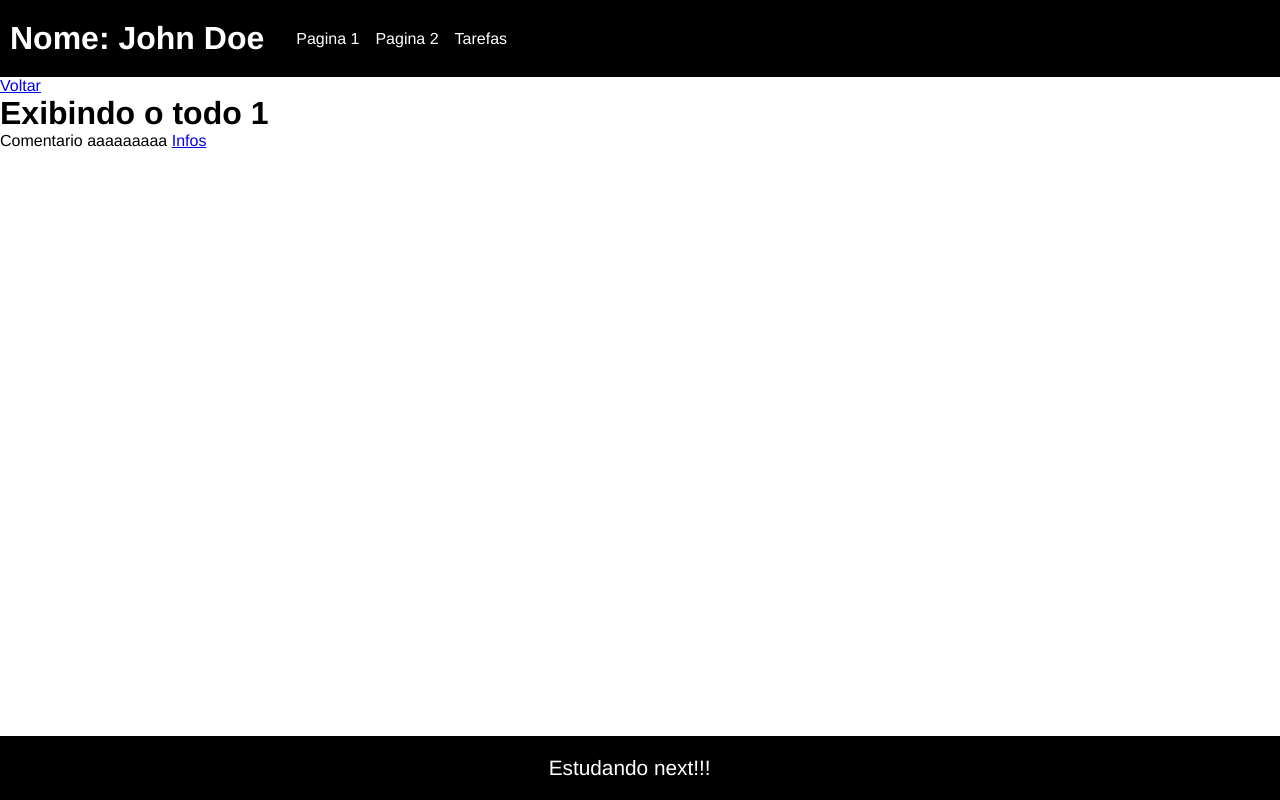
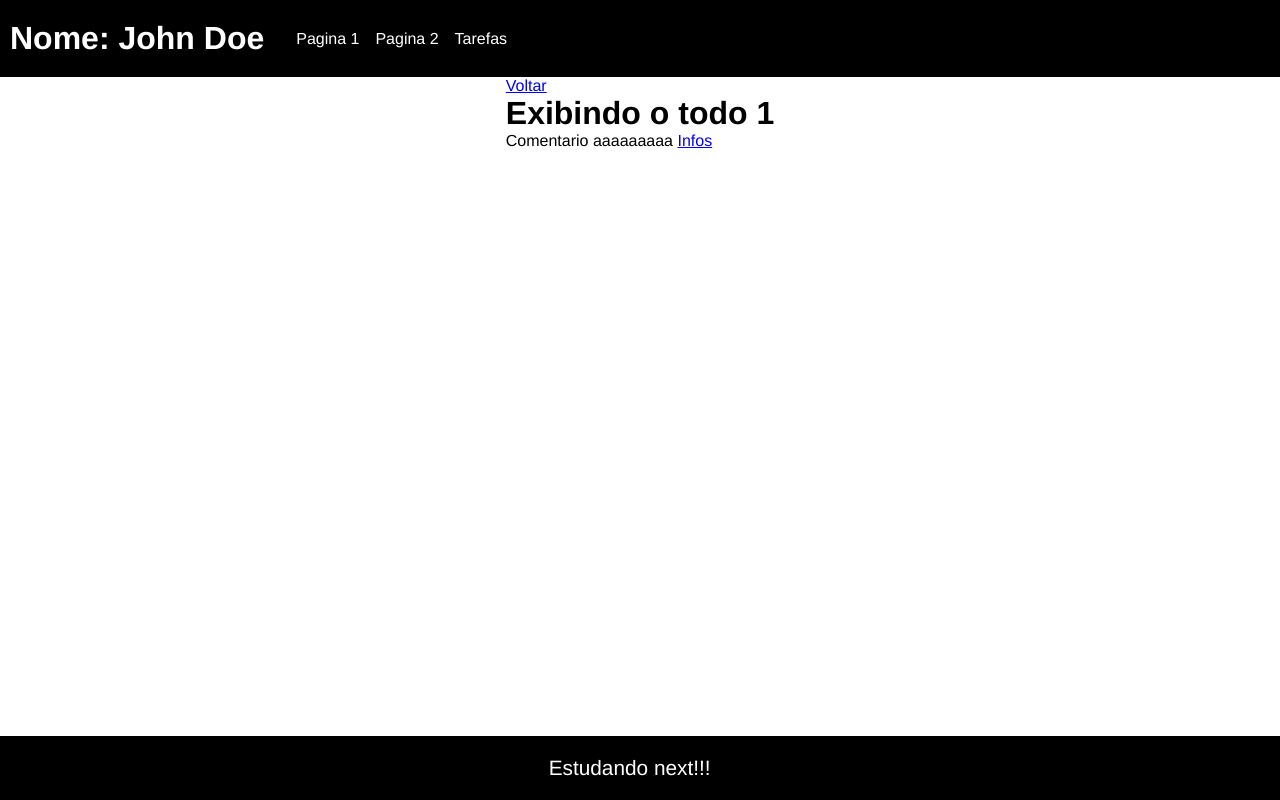
Before and after one commit to brunoapollon/next-project, a Next.js app: page /todos/1 in a window 1280 px wide. Built offline with nearby package versions, Linux system fonts and the light colour scheme.

Commit message:
adicionando css no container principal e ajustando o css da navbar

```diff
--- a/src/components/Container.jsx
+++ b/src/components/Container.jsx
@@ -1,12 +1,14 @@
 import Footer from "./Footes";
 import Navbar from "./Navbar";
 
+import styles from "../styles/Container.module.css";
+
 export default function Container({ children }) {
   return (
-    <>
+    <div className={styles.container}>
       <Navbar />
       <div>{children}</div>
       <Footer />
-    </>
+    </div>
   );
 }
--- a/src/components/Navbar.jsx
+++ b/src/components/Navbar.jsx
@@ -25,7 +25,7 @@ export default function Navbar() {
   }, []);
 
   return (
-    <div>
+    <div className={styles.containerNavbar}>
       <ul className={styles.navbar}>
         <h1>Nome: {name}</h1>
         <li>
--- /dev/null
+++ b/src/styles/Container.module.css
@@ -0,0 +1,7 @@
+.container {
+  display: flex;
+  align-items: center;
+  justify-content: center;
+  flex-direction: column;
+  width: 100%;
+}
--- a/src/styles/Navbar.module.css
+++ b/src/styles/Navbar.module.css
@@ -1,3 +1,7 @@
+.containerNavbar {
+  width: 100%;
+}
+
 .navbar {
   display: flex;
   background-color: #000;
```
